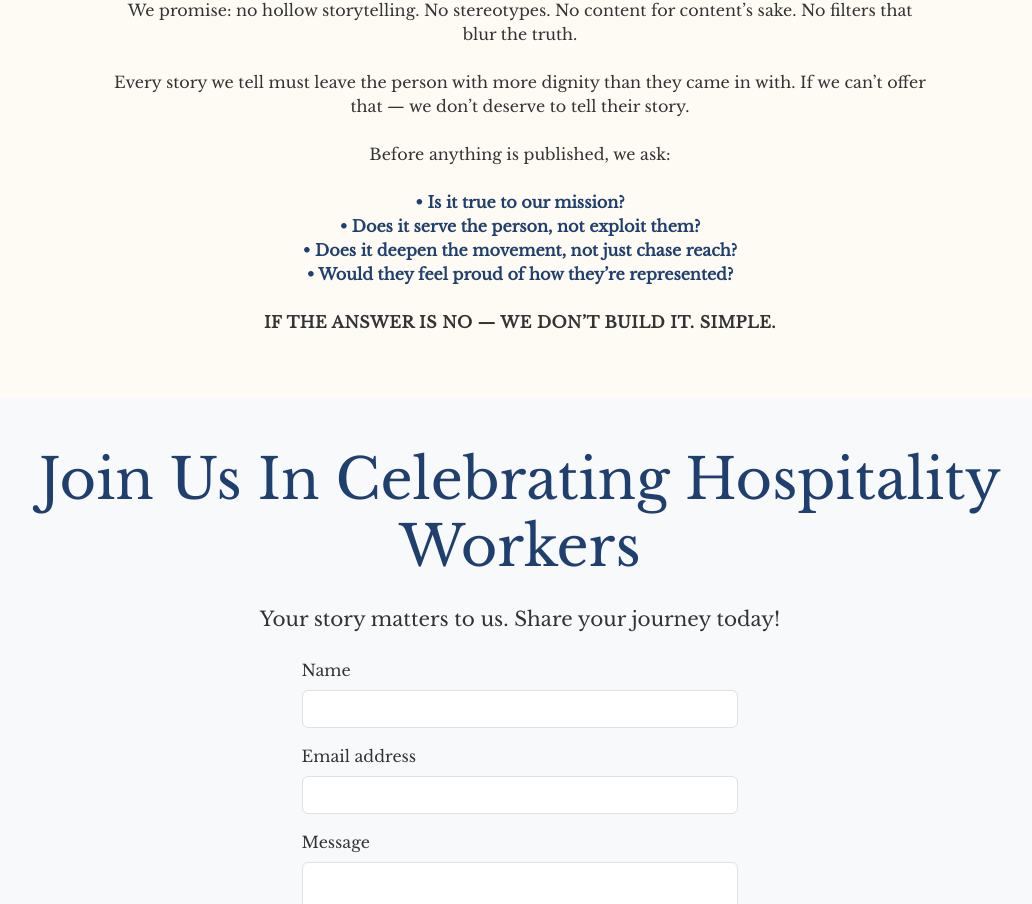
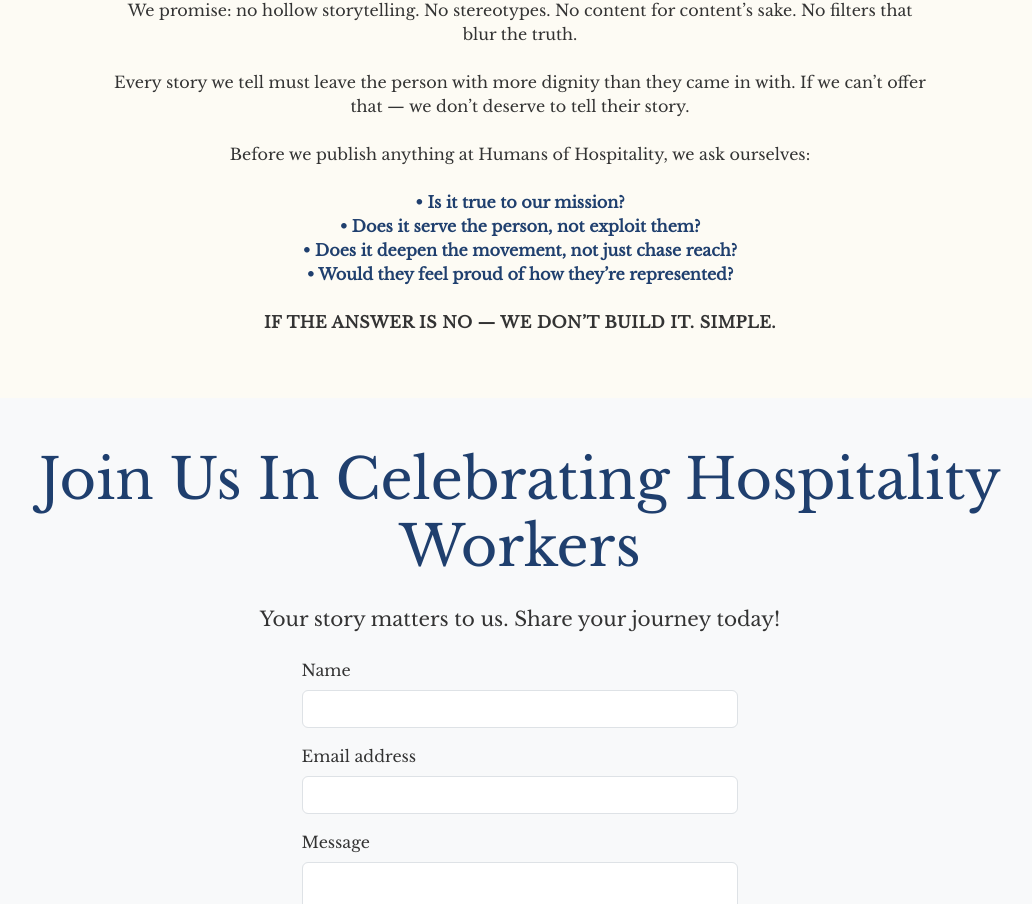
Before and after one commit to shubham-codeJOD/HouseOfHospitality, a React (Vite) app: page / in a window 1280 px wide. Shown: the part 1453-2357 px from the top of the page, without its empty margins (120-1152 px from the left). Built offline with nearby package versions, Linux system fonts and the light colour scheme; no server answers.

Commit message:
Minor change

```diff
--- a/src/pages/Home.tsx
+++ b/src/pages/Home.tsx
@@ -113,7 +113,7 @@
         If we can’t offer that — we don’t deserve to tell their story.
       </p>
       <p className="mb-4">
-        Before anything is published, we ask:
+        Before we publish anything at Humans of Hospitality, we ask ourselves:
       </p>
       <ul className="list-unstyled" style={{ color: '#1f3f6e',  fontWeight: 900, // Force boldness beyond fw-bold
     fontFamily: "'Libre Baskerville', serif" }}>
```
